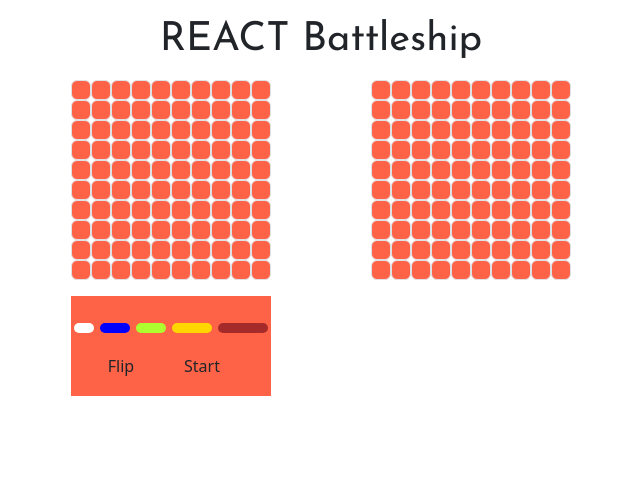
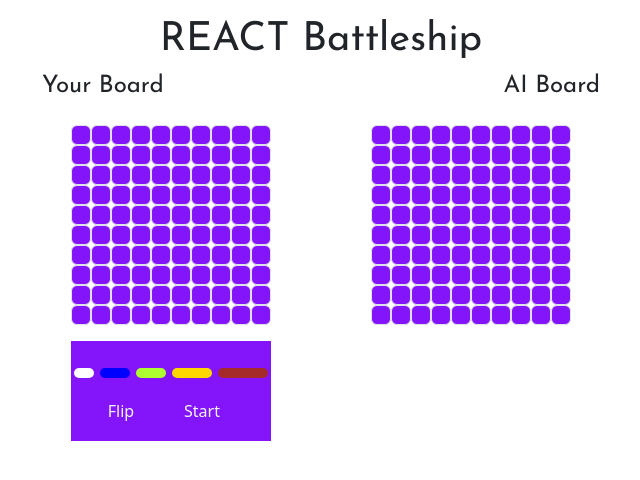
Before and after one commit to MauLight/react-battleship3, a React (Create React App) app: page / in a window 1280 px wide. Shown: the top 480 px of the page, without its empty margins (319-959 px from the left). Built offline with nearby package versions, Linux system fonts and the light colour scheme.

Commit message:
css fixes

```diff
--- a/src/components/board.jsx
+++ b/src/components/board.jsx
@@ -287,9 +287,14 @@ export const Board = (props) => {
         <div className="container">
             <div className="title my-3">
                 <h1>{info}</h1>
+                <div className="board-users d-flex justify-content-between w-50 mx-auto">
+                <h4>Your Board</h4>
+                <h4>AI Board</h4>
+                </div>
             </div>
 
             <div className={`${props.player} gameboard allBoards`}>
+
                 <div className="human-board">
                     {
                         board.map((elem, index) => {
@@ -330,7 +335,9 @@ export const Board = (props) => {
                         props.player === 'human' ? <OptionShips /> : null
                     }
                 </div>
+
                 <div className="AI-board">
+
                     {
                         enemyBoard.map((elem, index) => {
 
--- a/src/styles/App.css
+++ b/src/styles/App.css
@@ -29,7 +29,7 @@
   height: 100px;
   display: flex;
   flex-wrap: wrap;
-  background-color: tomato;
+  background-color: #8414f9;
 }
 
 .game-block-empty {
@@ -37,7 +37,7 @@
   border: 1px solid;
   width: 20px !important;
   height: 20px !important;
-  background-color: tomato !important;
+  background-color: #8414f9 !important;
 }
 
 .game-block-miss {
@@ -72,11 +72,11 @@
   width: 60px !important;
   height: 40px !important;
   margin-left: 20px;
-  color: whitesmoke;
+  color: whitesmoke !important;
 }
 
 .option-btn:hover {
-  background-color: rgb(255, 183, 170);
-  color: tomato;
-  border: 1px solid rgb(255, 59, 24);
+  background-color: #c68eff !important;
+  color: #8414f9 !important;
+  border: 1px solid #6b00de !important;
 }
```
